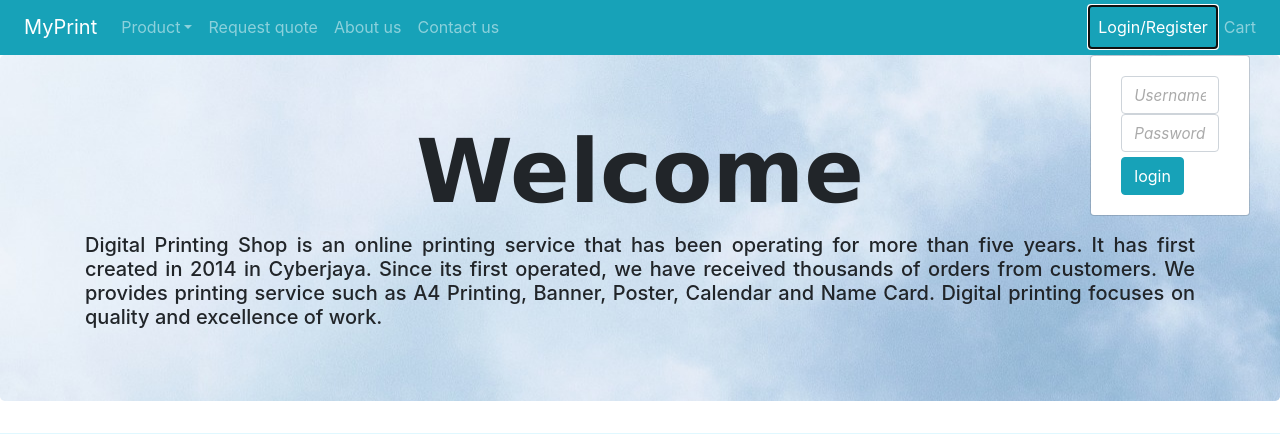
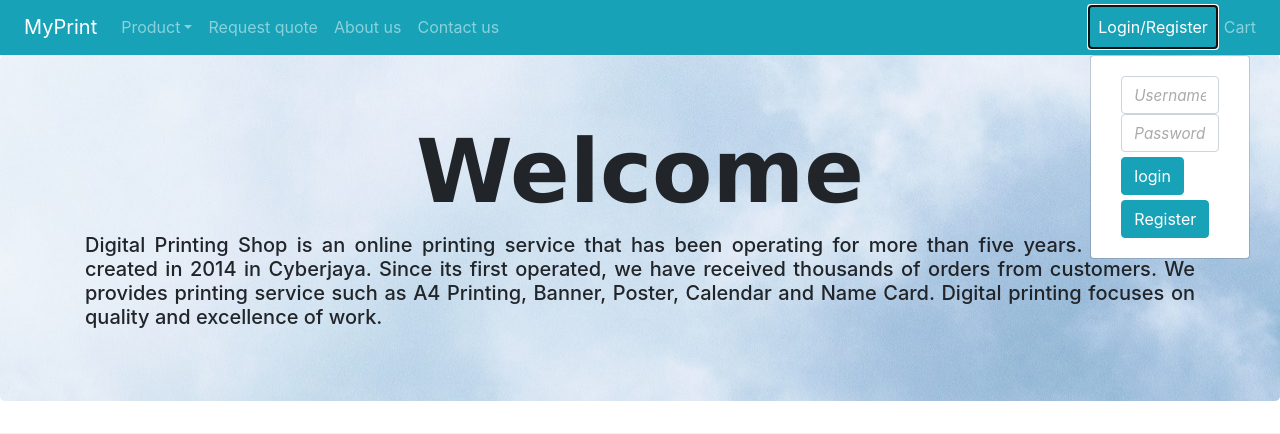
Before and after one commit to pk3ds/testwebapp, a PHP site: page /about_us.php in a window 1280 px wide, after a click on "Login/Register". Shown: the part 225-659 px from the top of the page. Run offline with PHP 8.4, Linux system fonts and the light colour scheme.

Commit message:
Update header.php
test 1

```diff
--- a/customer/include/header.php
+++ b/customer/include/header.php
@@ -63,6 +63,9 @@
 							<input id="password" class="form-control login" type="password" name="password" placeholder="Password.."/>
 							<input class="btn btn-info" style="margin-top: 5px;" type="submit" name="submit" value="login" />
 						  </form>
+							<form class="form-horizontal" action="../account/register" method="post">
+								<input class="btn btn-info" style="margin-top: 5px;" type="submit" name="submit" value="Register" />
+							</form>
 						  </div>
 					  </li>
 					<!--<li class="dropdown"><a class="dropdown-toggle" href="#" data-toggle="dropdown"><span class="glyphicon glyphicon-log-in"></span> Login</a>
```
